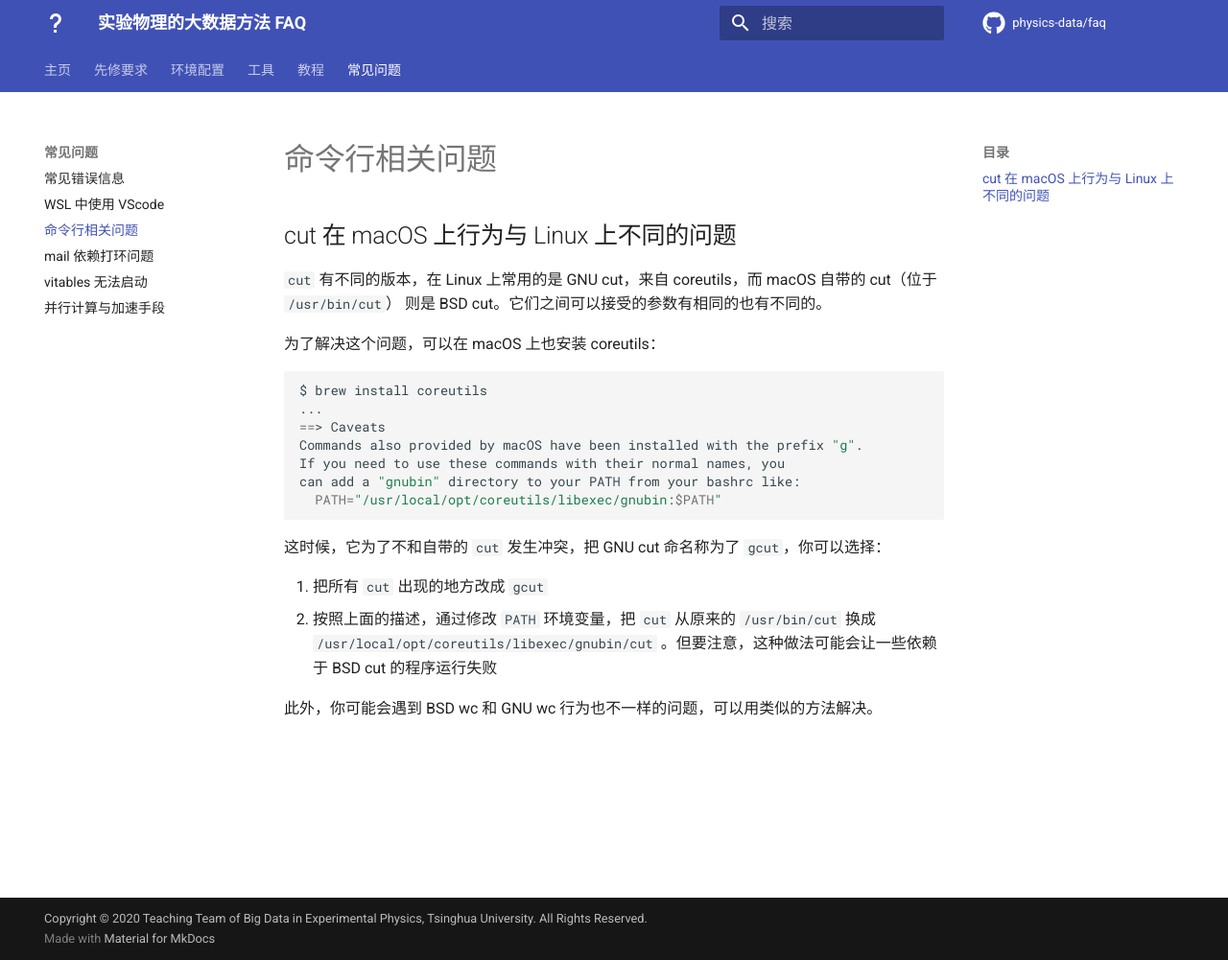
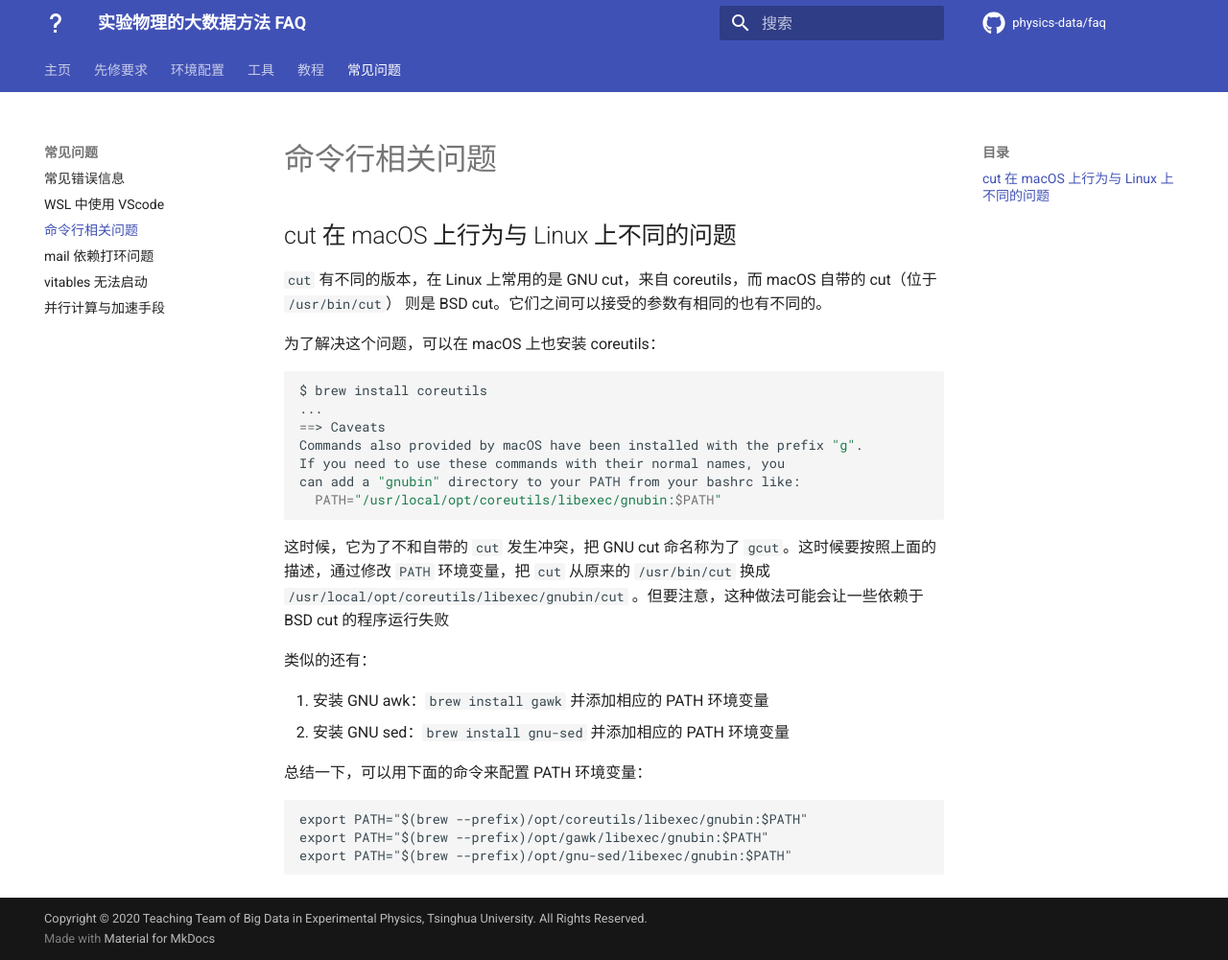
Before and after one commit to physics-data/faq, an MkDocs documentation site: the page built from docs/misc/command.md, in a window 1280 px wide and 1001 px high. Shown: the whole window at 96% size. Built offline with MkDocs 1.6.1 and Material for MkDocs 9.7.7, drawn with Linux system fonts in a browser that asks for light colours; comment, search, counter and statistics services are not loaded.

Commit message:
Update cut problem

````diff
--- a/docs/misc/command.md
+++ b/docs/misc/command.md
@@ -14,9 +14,17 @@ can add a "gnubin" directory to your PATH from your bashrc like:
   PATH="/usr/local/opt/coreutils/libexec/gnubin:$PATH"
 ```
 
-这时候，它为了不和自带的 `cut` 发生冲突，把 GNU cut 命名称为了 `gcut`，你可以选择：
+这时候，它为了不和自带的 `cut` 发生冲突，把 GNU cut 命名称为了 `gcut`。这时候要按照上面的描述，通过修改 `PATH` 环境变量，把 `cut` 从原来的 `/usr/bin/cut` 换成 `/usr/local/opt/coreutils/libexec/gnubin/cut` 。但要注意，这种做法可能会让一些依赖于 BSD cut 的程序运行失败
 
-1. 把所有 `cut` 出现的地方改成 `gcut`
-2. 按照上面的描述，通过修改 `PATH` 环境变量，把 `cut` 从原来的 `/usr/bin/cut` 换成 `/usr/local/opt/coreutils/libexec/gnubin/cut` 。但要注意，这种做法可能会让一些依赖于 BSD cut 的程序运行失败
+类似的还有：
 
-此外，你可能会遇到 BSD wc 和 GNU wc 行为也不一样的问题，可以用类似的方法解决。
+1. 安装 GNU awk：`brew install gawk` 并添加相应的 PATH 环境变量
+2. 安装 GNU sed：`brew install gnu-sed` 并添加相应的 PATH 环境变量
+
+总结一下，可以用下面的命令来配置 PATH 环境变量：
+
+```
+export PATH="$(brew --prefix)/opt/coreutils/libexec/gnubin:$PATH"
+export PATH="$(brew --prefix)/opt/gawk/libexec/gnubin:$PATH"
+export PATH="$(brew --prefix)/opt/gnu-sed/libexec/gnubin:$PATH"
+```
````
